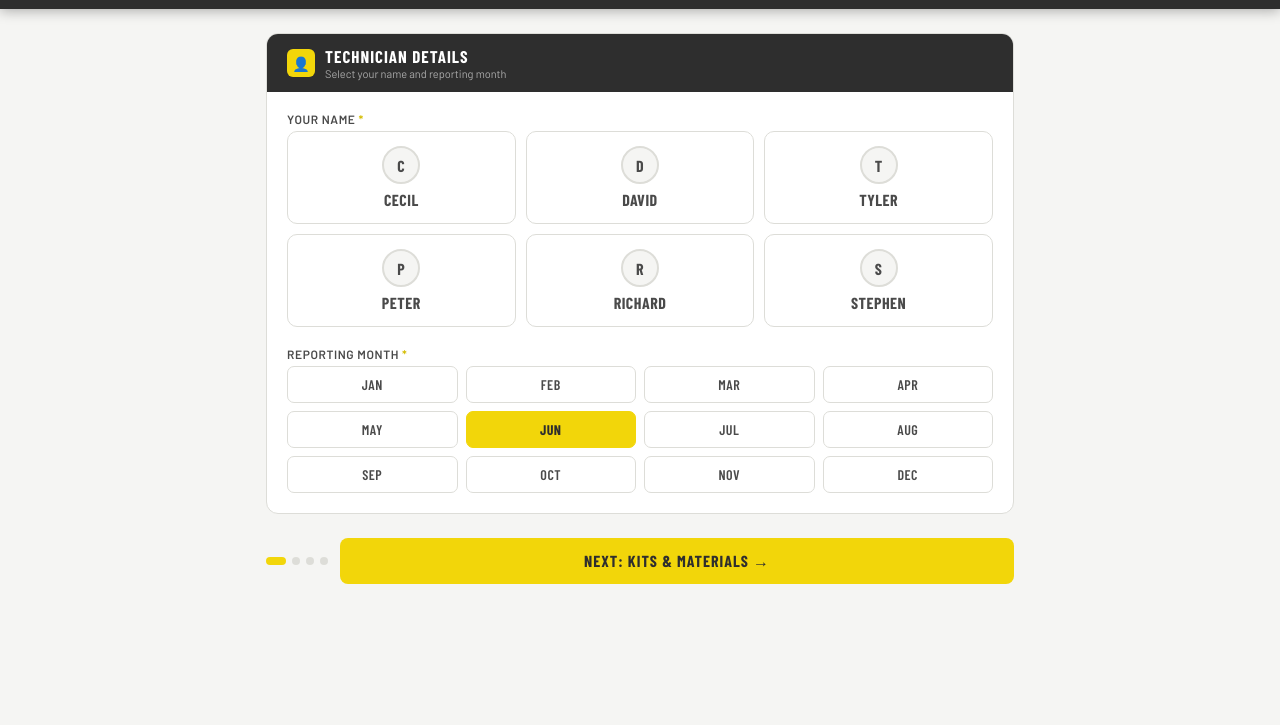
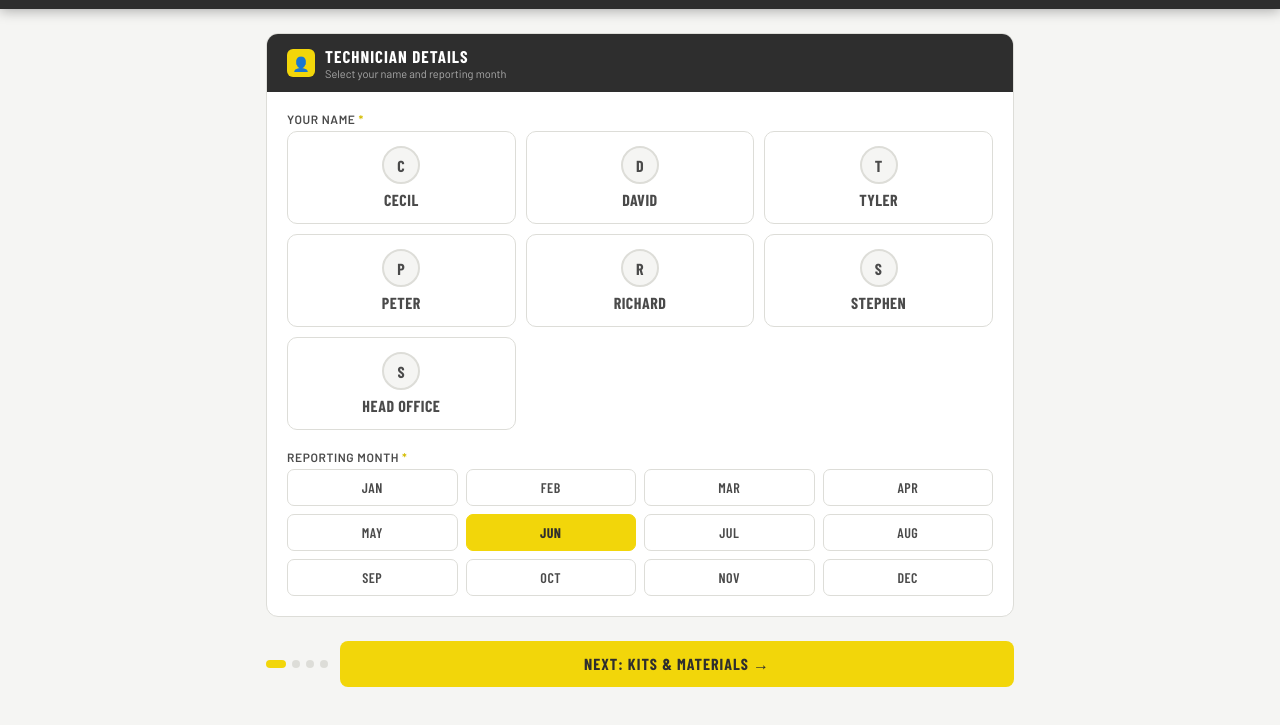
Before and after one commit to mendabathrenew/Mendabath-Stock-Take, a plain HTML site: page index.html in a window 1280 px wide. Shown: the part 95-820 px from the top of the page. Drawn offline with nearby package versions, Linux system fonts and the light colour scheme; a web font is replaced by a local one.

Commit message:
Update index.html

```diff
--- a/index.html
+++ b/index.html
@@ -149,6 +149,7 @@
             <div class="tech-card" onclick="selectTech(this,'Peter')"><div class="avatar">P</div>Peter</div>
             <div class="tech-card" onclick="selectTech(this,'Richard')"><div class="avatar">R</div>Richard</div>
             <div class="tech-card" onclick="selectTech(this,'Stephen')"><div class="avatar">S</div>Stephen</div>
+            <div class="tech-card" onclick="selectTech(this,'Head Office')"><div class="avatar">S</div>Head Office</div>
           </div>
           <input type="hidden" id="techName">
         </div>
```
